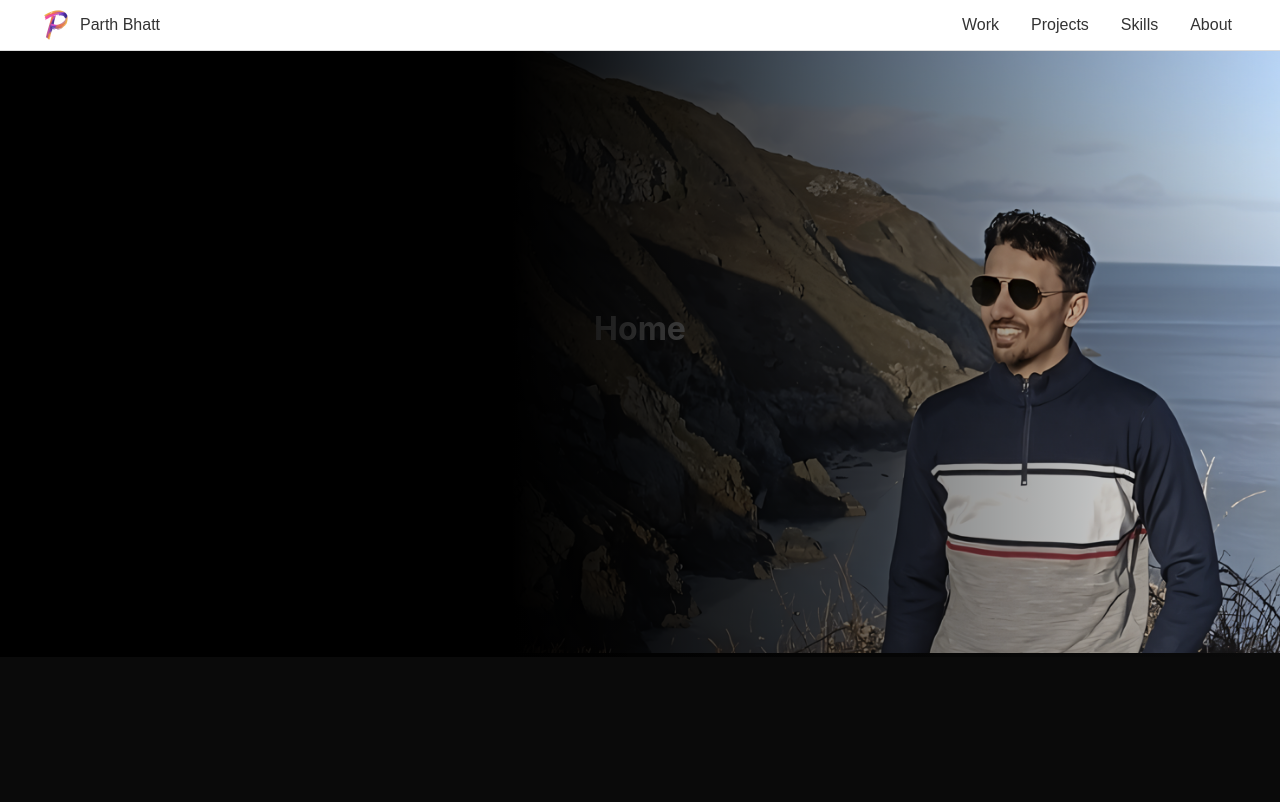
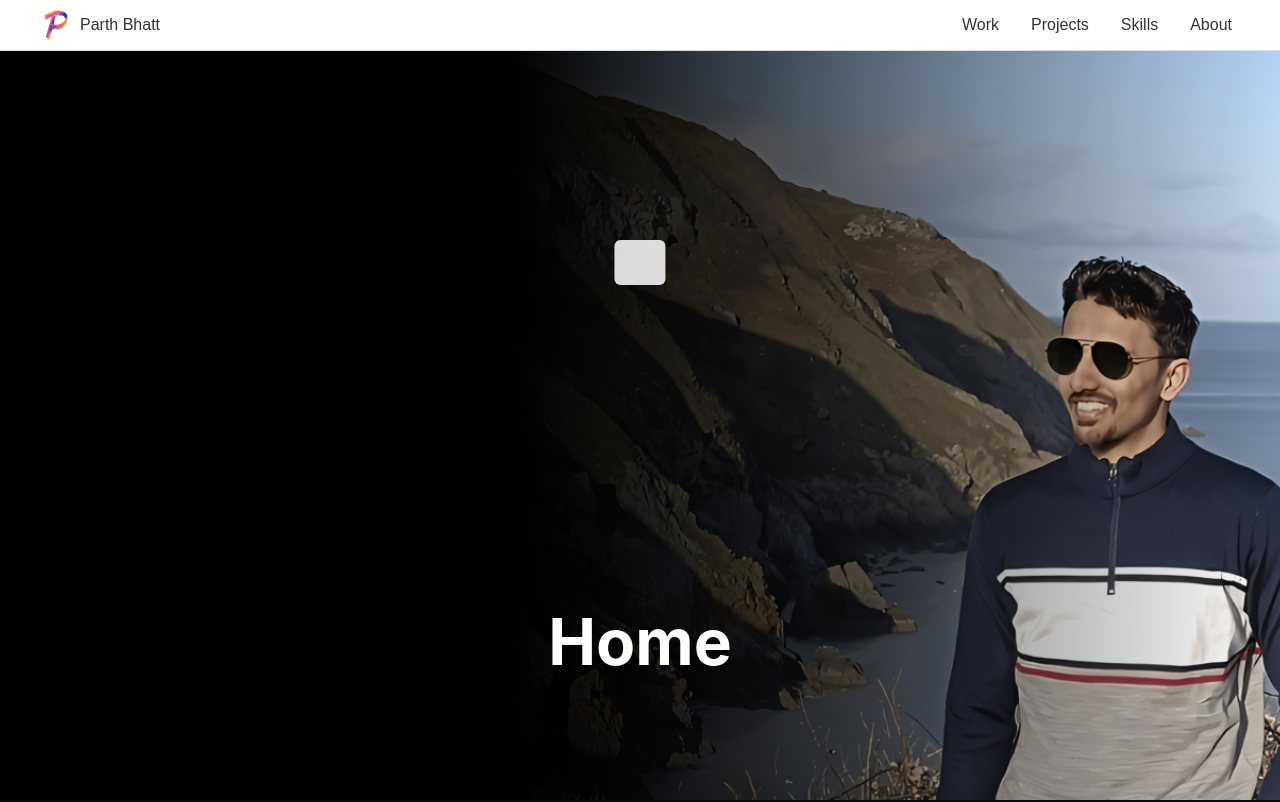
Before and after one commit to parthbhatt268/web-portfolio-2.0, a React (Create React App) app: page / in a window 1280 px wide. Shown: the top 802 px of the page. Built offline with nearby package versions, Linux system fonts and the light colour scheme.

Commit message:
rotator text

```diff
--- a/src/components/Home/Home.css
+++ b/src/components/Home/Home.css
@@ -1,39 +1,74 @@
-/* Hero wrapper */
+/* Home.css */
+
+/* 1. Hero wrapper: full viewport, relative for absolute children */
 .hero {
   position: relative;
-  overflow: hidden;
   width: 100%;
-  /* adjust height as needed: */
-  height: 100%;
+  height: 100vh;       /* fill the screen */
+  overflow: hidden;     /* clip overflow */
 }
 
-/* The base image */
+/* 2. Base image: covers the entire hero */
 .hero__img {
+  display: block;
   width: 100%;
   height: 100%;
   object-fit: cover;
+  z-index: 1;
 }
 
-/* Gradient overlay: left half solid black → fade → transparent */
+/* 3. Softer gradient: heavy shadow on left, gentle fade by 60% */
 .hero::after {
   content: "";
   position: absolute;
-  top: 0; left: 0;
-  width: 100%; height: 100%;
+  inset: 0;  /* shorthand for top:0; right:0; bottom:0; left:0; */
   background: linear-gradient(
     to right,
-    rgba(0,0,0,1)   0%,
-    rgba(0,0,0,1)  40%,
-    rgba(0,0,0,0) 100%
+    rgb(0, 0, 0)   0%,    /* nearly black on the far left */
+    rgb(0, 0, 0)  40%,    /* still dark here */
+    rgba(0,0,0,0.3)  80%,    /* starting to fade */
+    rgba(0,0,0,0)   100%     /* fully transparent on the right */
   );
   pointer-events: none;
+  z-index: 2;
 }
 
-/* Optional: center your content */
+/* 4. RotatingText container: above the gradient */
+.hero__rotator {
+  position: absolute;
+  top: 30%;             /* tweak vertical position */
+  left: 50%;
+  transform: translateX(-50%);
+  z-index: 3;
+}
+
+/* 5. RotatingText styling overrides */
+/* assuming your mainClassName="rotating-text" */
+.rotating-text {
+  display: inline-block;
+  background: rgba(255,255,255,0.85);
+  padding: 0.5rem 1rem;
+  border-radius: 6px;
+  font-size: clamp(1rem, 2.5vw, 1.5rem);
+  color: #111;
+  text-shadow: 1px 1px 4px rgba(0,0,0,0.3);
+  overflow: hidden;
+}
+
+/* 6. Your main hero content (e.g., the <h1>) */
 .hero__content {
   position: absolute;
-  top: 50%; left: 50%;
-  transform: translate(-50%, -50%);
+  bottom: 15%;
+  left: 50%;
+  transform: translateX(-50%);
   color: #fff;
   text-align: center;
+  z-index: 3;
 }
+
+/* 7. Make the <h1> pop */
+.hero__content h1 {
+  margin: 0;
+  font-size: clamp(2.5rem, 6vw, 4rem);
+  text-shadow: 2px 2px 6px rgba(0,0,0,0.5);
+}
--- a/src/components/Home/Home.jsx
+++ b/src/components/Home/Home.jsx
@@ -1,5 +1,7 @@
 import React from 'react';
+import '../Effects/RotatingText/RotatingText.css';  // bring in its styles
 import './Home.css';
+import RotatingText from '../Effects/RotatingText/RotatingText';
 import desktopBg from '../../assets/images/desktop-bg-half.png';
 
 const Home = () => {
@@ -10,6 +12,23 @@ const Home = () => {
         alt="Hero"
         className="hero__img"
       />
+
+      {/* RotatingText from your local Effects folder */}
+      <div className="hero__rotator">
+        <RotatingText
+          texts={['React', 'Bits', 'Is', 'Cool!']}
+          mainClassName="rotating-text"
+          staggerFrom="last"
+          initial={{ y: "100%" }}
+          animate={{ y: 0 }}
+          exit={{ y: "-120%" }}
+          staggerDuration={0.025}
+          splitLevelClassName="rotating-text-split"
+          transition={{ type: "spring", damping: 30, stiffness: 400 }}
+          rotationInterval={2000}
+        />
+      </div>
+
       <div className="hero__content">
         <h1>Home</h1>
       </div>
```
